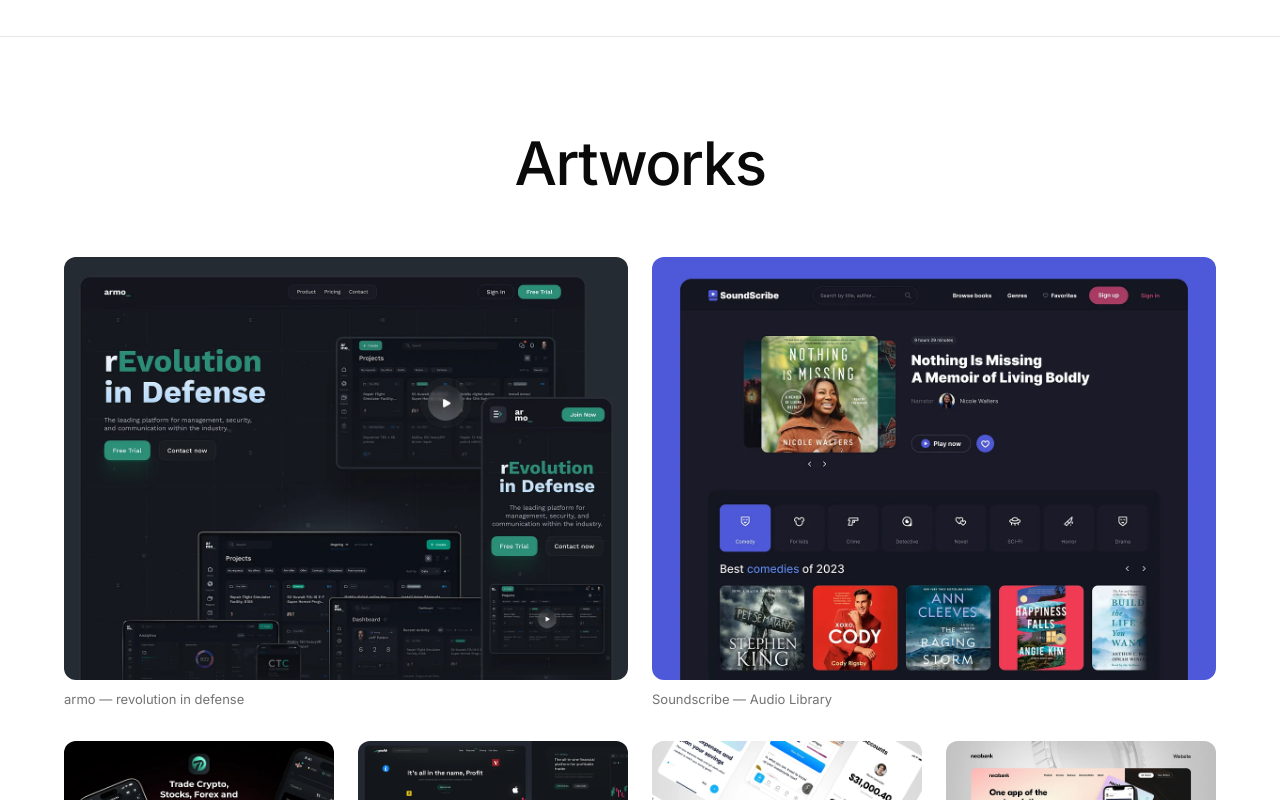
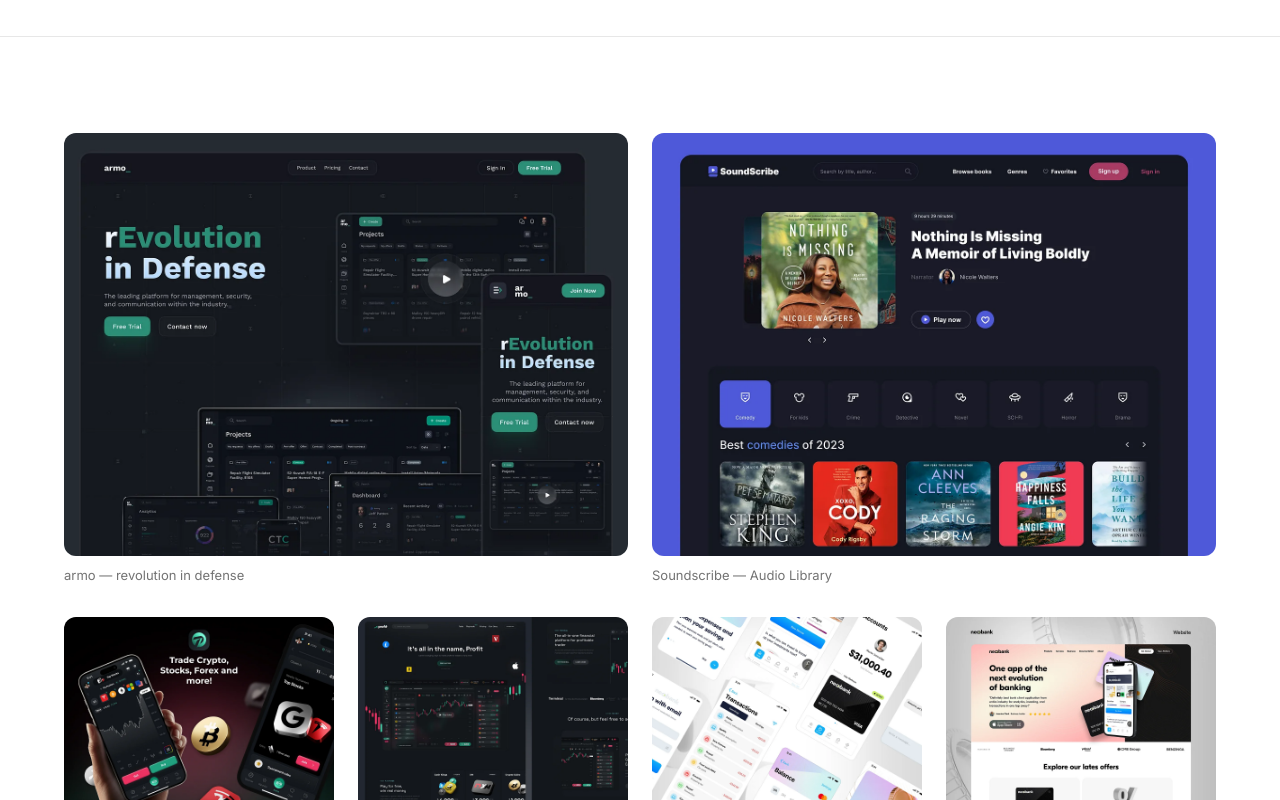
Before and after one commit to ionuiux/ioncazac-portfolio, a Next.js app: page / in a window 1280 px wide. Shown: the part 3100-3900 px from the top of the page. Built offline with nearby package versions, Linux system fonts and the light colour scheme.

Commit message:
Hide the Artworks heading
Co-Authored-By: Claude Opus 5.5 <noreply@anthropic.com>

```diff
--- a/src/app/page.tsx
+++ b/src/app/page.tsx
@@ -94,8 +94,8 @@ export default function Home() {
 
       {/* Artworks */}
       <section id="artworks" className="border-t border-line px-4 pt-20 pb-24 sm:px-6 sm:pt-24">
-        <h2 className="text-center text-4xl font-medium tracking-tight sm:text-6xl">Artworks</h2>
-        <ul className="mx-auto mt-12 grid max-w-6xl grid-cols-2 gap-x-4 gap-y-8 sm:mt-16 sm:gap-x-6 lg:grid-cols-4">
+        <h2 className="sr-only">Artworks</h2>
+        <ul className="mx-auto grid max-w-6xl grid-cols-2 gap-x-4 gap-y-8 sm:gap-x-6 lg:grid-cols-4">
           {artworks.map((art, i) => (
             <li key={art.href} className={i < 2 ? "lg:col-span-2" : ""}>
               <a href={art.href} target="_blank" rel="noreferrer" className="group block">
```
